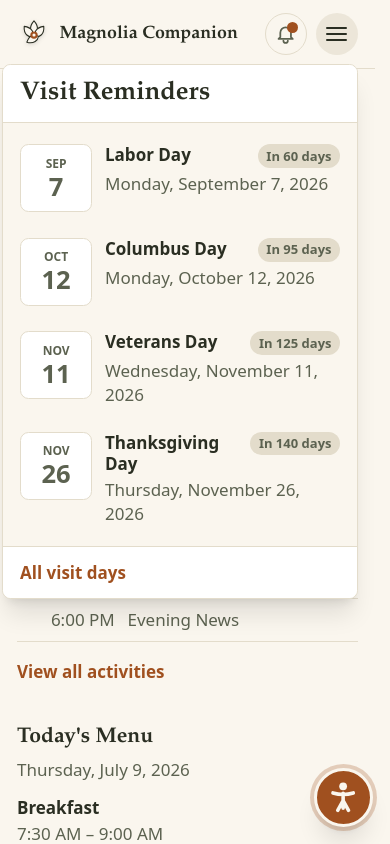
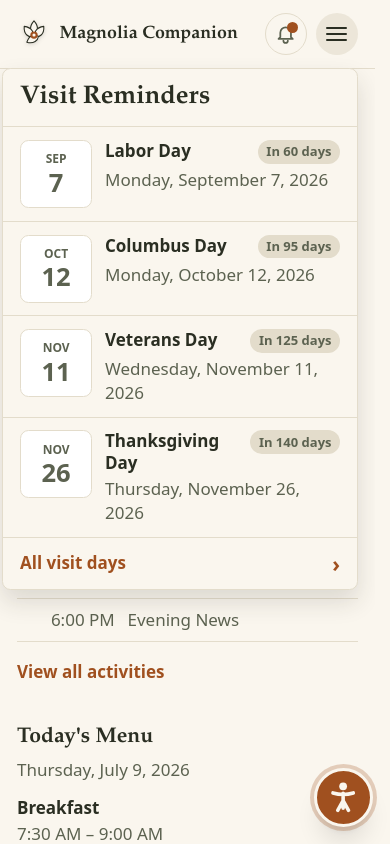
Before and after one commit to dillo/magnolia-companion, a Next.js app: page / in a window 390 px wide. Both pictures are taken after a click on the button 285 px from the left and 34 px from the top of the page. Shown: the top 844 px of the page. Built offline with nearby package versions, Linux system fonts and the light colour scheme.

Commit message:
Polish mobile dropdown styling

```diff
--- a/components/NavLinks.tsx
+++ b/components/NavLinks.tsx
@@ -54,7 +54,7 @@ export default function NavLinks() {
         {open && (
           <div
             id="mobile-main-nav"
-            className="absolute right-0 z-20 mt-2 grid w-48 gap-1 rounded-lg border border-hairline bg-card p-2 shadow-lg"
+            className="absolute right-0 z-20 mt-3 w-56 overflow-hidden rounded-lg border border-hairline bg-petal shadow-[0_12px_24px_rgba(42,46,34,0.14)]"
           >
             {NAV.map((n) => (
               <NavLink
@@ -97,11 +97,22 @@ function NavLink({
       href={href}
       aria-current={active ? "page" : undefined}
       onClick={onNavigate}
-      className={`whitespace-nowrap rounded-full px-4 py-2 font-semibold ${
-        mobile ? "block text-left" : "text-center"
-      } ${active ? "bg-ink text-petal" : "text-moss hover:bg-hairline hover:text-ink"}`}
+      className={`whitespace-nowrap font-semibold ${
+        mobile
+          ? `flex items-center justify-between border-b border-hairline px-4 py-3 last:border-b-0 ${
+              active ? "bg-ink text-petal" : "text-moss hover:bg-hairline/60 hover:text-ink"
+            }`
+          : `rounded-full px-4 py-2 text-center ${
+              active ? "bg-ink text-petal" : "text-moss hover:bg-hairline hover:text-ink"
+            }`
+      }`}
     >
-      {label}
+      <span>{label}</span>
+      {mobile && (
+        <span aria-hidden="true" className={active ? "text-petal" : "text-copper"}>
+          ›
+        </span>
+      )}
     </Link>
   );
 }
--- a/components/VisitNotifications.tsx
+++ b/components/VisitNotifications.tsx
@@ -77,22 +77,22 @@ export default function VisitNotifications({ visitDays }: { visitDays: VisitDay[
       </button>
 
       {open && (
-        <section className="absolute -right-12 z-40 mt-2 w-[min(24rem,calc(100vw-2rem))] overflow-hidden rounded-lg border border-hairline bg-petal text-left shadow-xl sm:right-0">
-          <div className="border-b border-hairline bg-card px-4 py-3">
+        <section className="absolute -right-12 z-40 mt-3 w-[min(24rem,calc(100vw-2rem))] overflow-hidden rounded-lg border border-hairline bg-petal text-left shadow-[0_12px_24px_rgba(42,46,34,0.14)] sm:right-0">
+          <div className="border-b border-hairline px-4 py-3">
             <h2 className="font-display text-2xl font-semibold leading-tight text-ink">Visit Reminders</h2>
           </div>
 
-          <div className="p-2">
+          <div className="divide-y divide-hairline">
             {upcoming.map((day) => {
               const inDays = daysUntil(today, day.startDate);
               const soon = inDays <= 30;
               return (
                 <article key={`${day.startDate}-${day.title}`}
-                  className={`grid grid-cols-[4.25rem_minmax(0,1fr)] gap-3 rounded-lg px-2 py-3 ${
+                  className={`grid grid-cols-[4.25rem_minmax(0,1fr)] gap-3 px-4 py-3 ${
                     soon ? "bg-copper/10" : ""
                   }`}>
                   <div className={`flex h-16 flex-col items-center justify-center rounded-lg border text-center ${
-                    soon ? "border-copper bg-petal text-copper" : "border-hairline bg-card text-moss"
+                    soon ? "border-copper bg-card text-copper" : "border-hairline bg-card text-moss"
                   }`}>
                     <span className="text-[12px] font-bold uppercase leading-none">{shortMonth(day.startDate)}</span>
                     <span className="mt-1 text-2xl font-semibold leading-none tabular-nums">{Number(day.startDate.slice(8))}</span>
@@ -112,10 +112,11 @@ export default function VisitNotifications({ visitDays }: { visitDays: VisitDay[
               );
             })}
           </div>
-          <div className="border-t border-hairline bg-card px-4 py-3">
+          <div className="border-t border-hairline px-4 py-3">
             <Link href="/visits" onClick={() => setOpen(false)}
-              className="inline-block font-semibold text-copper underline-offset-4 hover:underline">
-              All visit days
+              className="flex items-center justify-between font-semibold text-copper hover:text-ink">
+              <span>All visit days</span>
+              <span aria-hidden="true" className="text-xl leading-none">›</span>
             </Link>
           </div>
         </section>
```
